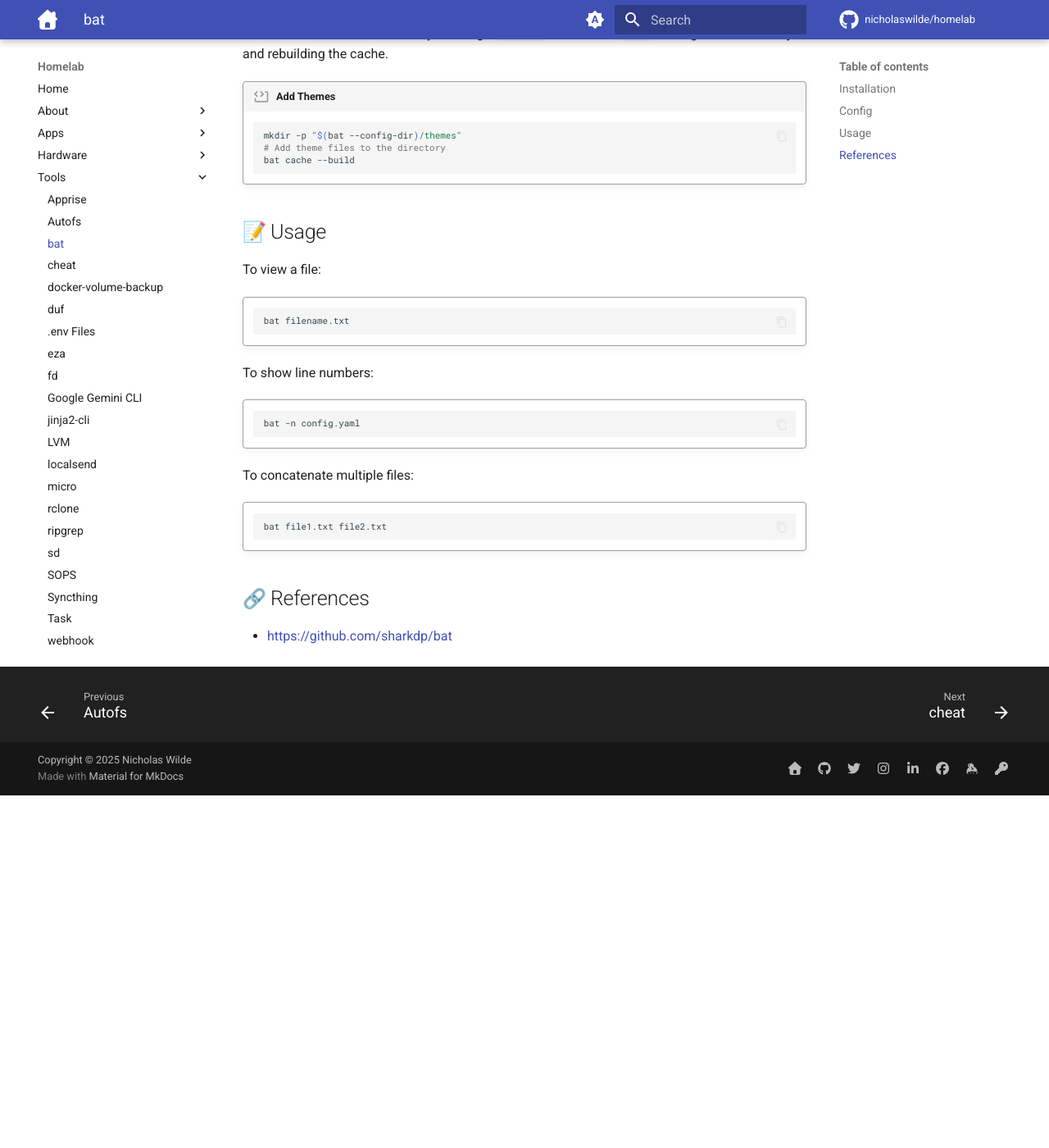
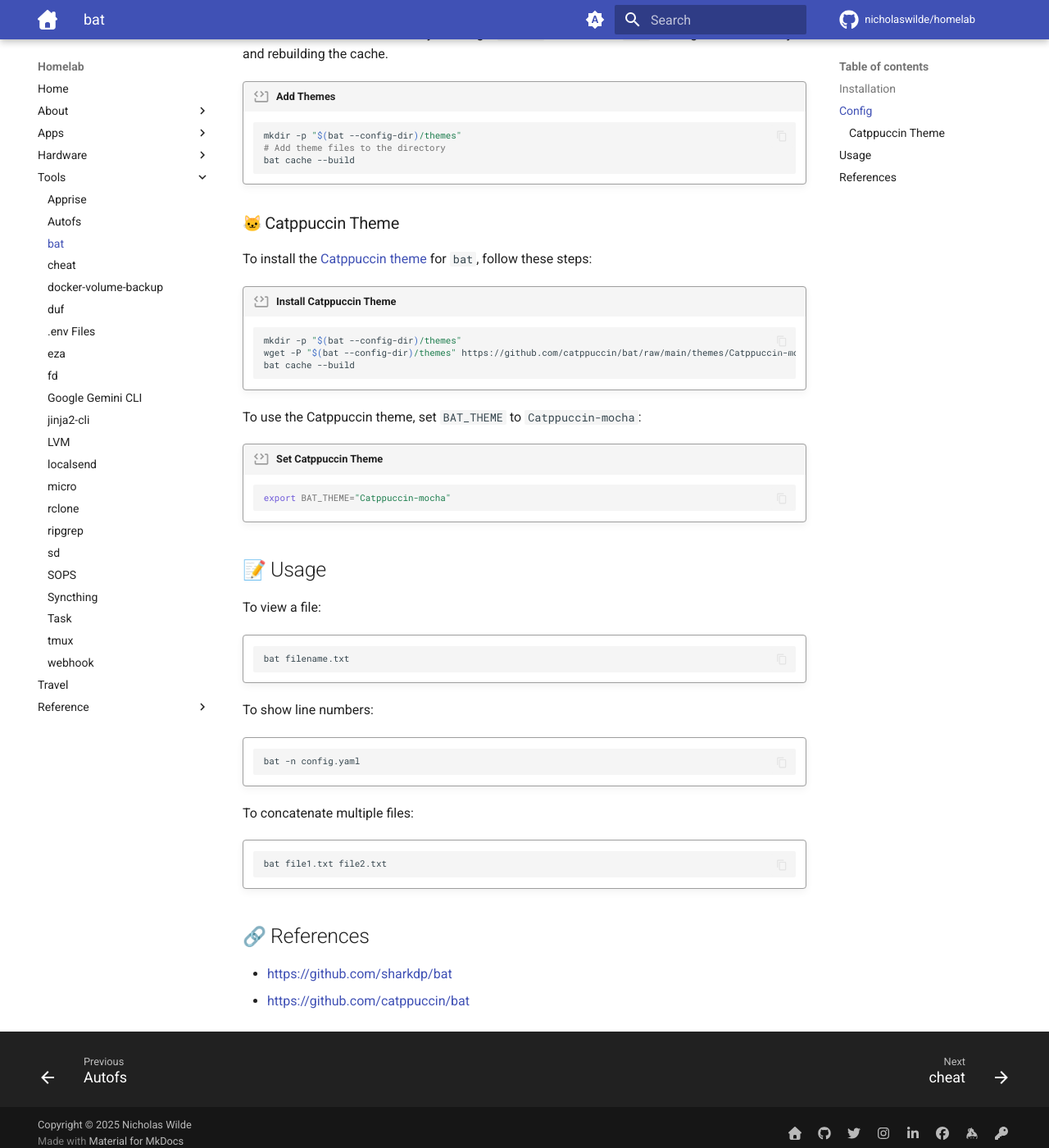
Before and after one commit to nicholaswilde/homelab, an MkDocs documentation site: the page built from docs/tools/bat.md, in a window 1280 px wide and 1400 px high, scrolled down 1161 px. Shown: the whole window at 82% size. Built offline with MkDocs 1.6.1 and Material for MkDocs 9.7.7, drawn with Linux system fonts in a browser that asks for light colours; emoji names are drawn with the system emoji font; comment, search, counter and statistics services are not loaded; before the commit the page ends 2131 px from its top, so only the background shows below that.

Commit message:
update
Signed-off-by: nιcнolaѕ wιlde <ncwilde43@gmail.com>

````diff
--- a/docs/tools/bat.md
+++ b/docs/tools/bat.md
@@ -64,6 +64,26 @@
     bat cache --build
     ```
 
+### :cat: Catppuccin Theme
+
+To install the [Catppuccin theme][2] for `bat`, follow these steps:
+
+!!! code "Install Catppuccin Theme"
+
+    ```shell
+    mkdir -p "$(bat --config-dir)/themes"
+    wget -P "$(bat --config-dir)/themes" https://github.com/catppuccin/bat/raw/main/themes/Catppuccin-mocha.tmTheme
+    bat cache --build
+    ```
+
+To use the Catppuccin theme, set `BAT_THEME` to `Catppuccin-mocha`:
+
+!!! code "Set Catppuccin Theme"
+
+    ```shell
+    export BAT_THEME="Catppuccin-mocha"
+    ```
+
 ## :pencil: Usage
 
 To view a file:
@@ -93,5 +113,7 @@
 ## :link: References
 
 - <https://github.com/sharkdp/bat>
+- <https://github.com/catppuccin/bat>
 
 [1]: <https://github.com/sharkdp/bat>
+[2]: <https://github.com/catppuccin/bat>
--- a/mkdocs.yml
+++ b/mkdocs.yml
@@ -93,6 +93,7 @@
       - SOPS: tools/sops.md
       - Syncthing: tools/syncthing.md
       - Task: tools/task.md
+      - tmux: tools/tmux.md
       - webhook: tools/webhook.md
   - Travel: travel.md
   - Reference:
````
Also changed, not shown: docs/tools/tmux.md (added, +115 -0 lines).
